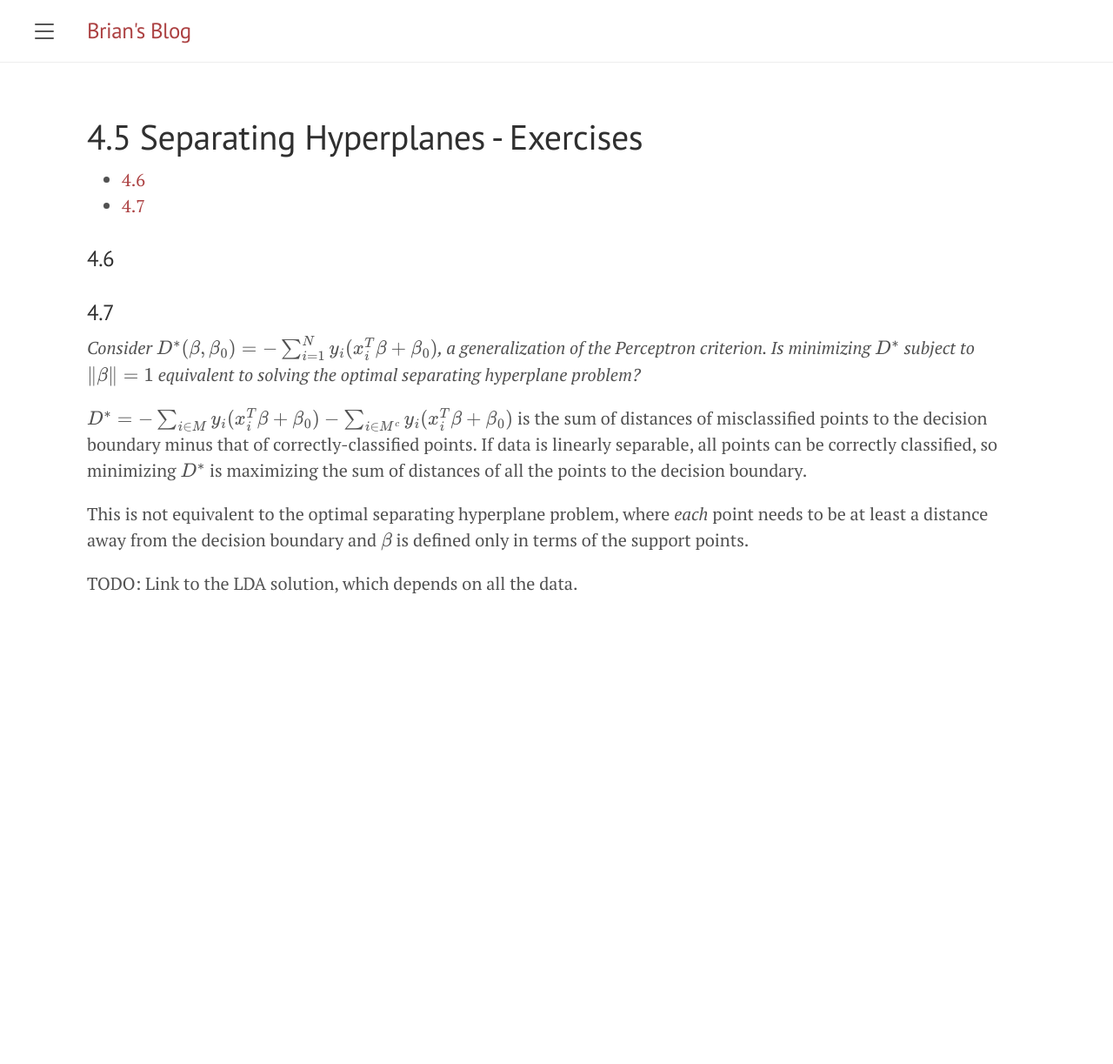
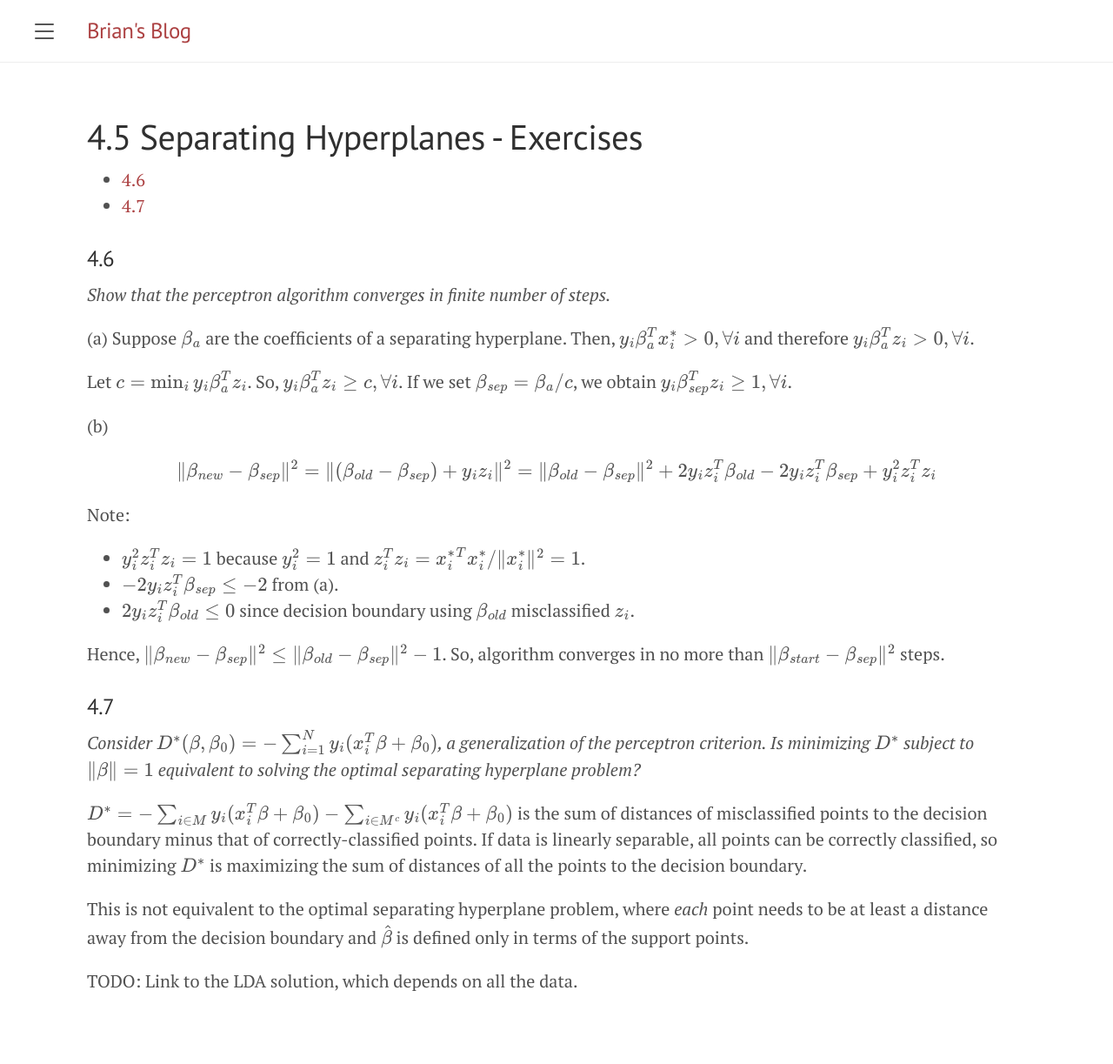
Before and after one commit to briansmlee/briansmlee.github.io, a Jekyll site: the page built from docs/_esl_posts/04_05_Exercises.md, in a window 1280 px wide. Shown: the whole page at 87% size. Built offline with Jekyll 4.4.1, drawn with Linux system fonts in a browser that asks for light colours; formulas are drawn with MathJax 3; before the commit the page ends 900 px from its top, so only the background shows below that.

Commit message:
ESL Ex 4.6

```diff
--- a/docs/_esl_posts/04_05_Exercises.md
+++ b/docs/_esl_posts/04_05_Exercises.md
@@ -13,12 +13,33 @@ usemathjax: true
 
 ### 4.6
 
+*Show that the perceptron algorithm converges in finite number of steps.*
+
+(a) Suppose $\beta_a$ are the coefficients of a separating hyperplane. Then, $y_i \beta^T_a x^\ast_i > 0, \forall i$ and therefore $y_i \beta^T_a z_i > 0, \forall i$.
+
+Let $c = \min_i y_i \beta^T_a z_i$. So, $y_i \beta^T_a z_i \geq c, \forall i$. If we set $\beta_{sep} = \beta_a / c$, we obtain $y_i \beta^T_{sep} z_i \geq 1, \forall i$.
+
+(b)
+
+$$
+\lVert \beta_{new} - \beta_{sep} \rVert^2
+= \lVert (\beta_{old} - \beta_{sep}) + y_i z_i \rVert^2
+= \lVert \beta_{old} - \beta_{sep} \rVert^2 + 2 y_i z_i^T \beta_{old} - 2 y_i z_i^T \beta_{sep} + y^2_i z^T_i z_i
+$$
+
+Note:
+- $y^2_i z^T_i z_i = 1$ because $y_i^2 = 1$ and $z^T_i z_i = {x^\ast_i}^T x^\ast_i / \lVert x^\ast_i \rVert^2 = 1$.
+- $$-2 y_i z^T_i \beta_{sep} \leq -2$$ from (a).
+- $$2 y_i z_i^T \beta_{old} \leq 0$$ since decision boundary using $$\beta_{old}$$ misclassified $z_i$.
+
+Hence, $$\lVert \beta_{new} - \beta_{sep} \rVert^2 \leq \lVert \beta_{old} - \beta_{sep} \rVert^2 -1$$. So, algorithm converges in no more than $$\lVert \beta_{start} - \beta_{sep} \rVert^2 $$ steps.
+
 ### 4.7
 
-*Consider $D^\ast(\beta, \beta_0) = - \sum_{i=1}^N y_i (x_i^T \beta + \beta_0)$, a generalization of the Perceptron criterion. Is minimizing $D^\ast$ subject to $\lVert \beta \rVert = 1$ equivalent to solving the optimal separating hyperplane problem?*
+*Consider $D^\ast(\beta, \beta_0) = - \sum_{i=1}^N y_i (x_i^T \beta + \beta_0)$, a generalization of the perceptron criterion. Is minimizing $D^\ast$ subject to $\lVert \beta \rVert = 1$ equivalent to solving the optimal separating hyperplane problem?*
 
 $D^\ast = - \sum_{i \in M} y_i (x_i^T \beta + \beta_0) - \sum_{i \in M^c} y_i (x_i^T \beta + \beta_0)$ is the sum of distances of misclassified points to the decision boundary minus that of correctly-classified points. If data is linearly separable, all points can be correctly classified, so minimizing $D^\ast$ is maximizing the sum of distances of all the points to the decision boundary.
 
-This is not equivalent to the optimal separating hyperplane problem, where *each* point needs to be at least a distance away from the decision boundary and  $\beta$ is defined only in terms of the support points.
+This is not equivalent to the optimal separating hyperplane problem, where *each* point needs to be at least a distance away from the decision boundary and $\hat{\beta}$ is defined only in terms of the support points.
 
 TODO: Link to the LDA solution, which depends on all the data.
```
